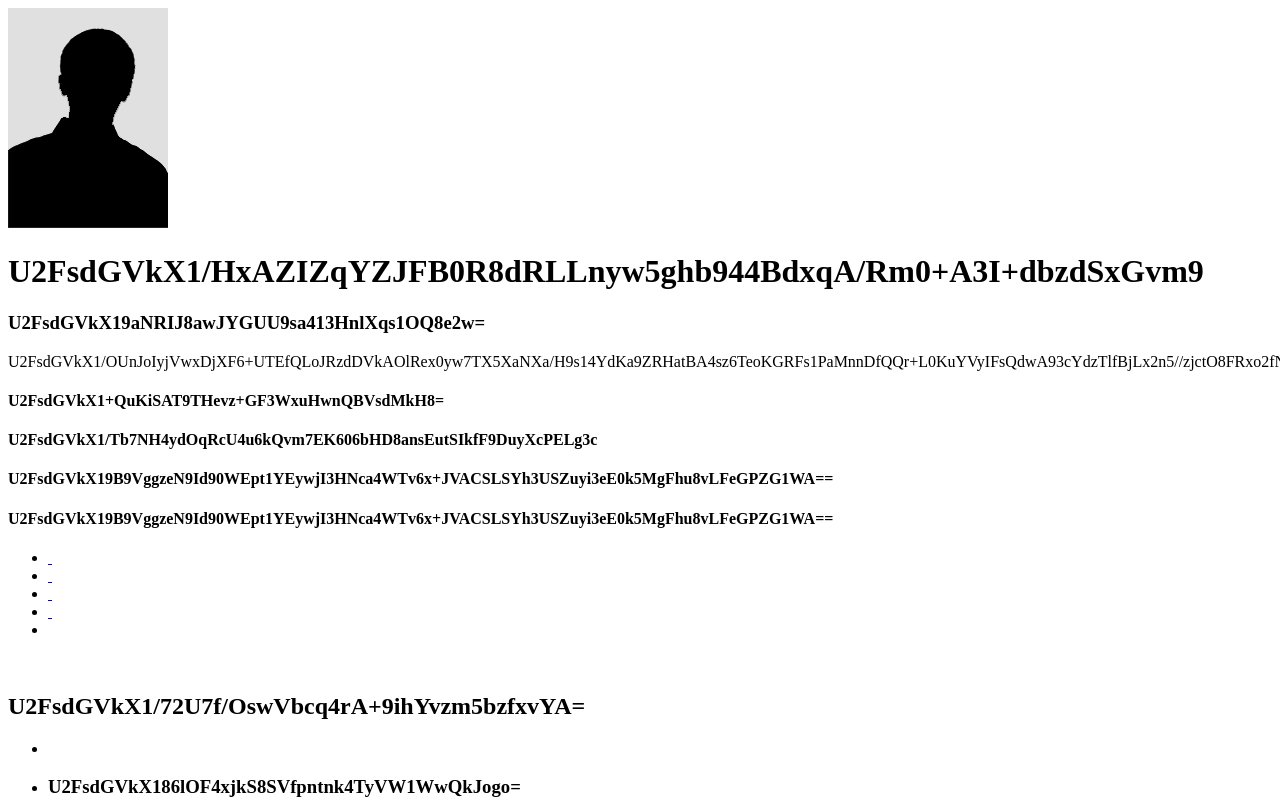
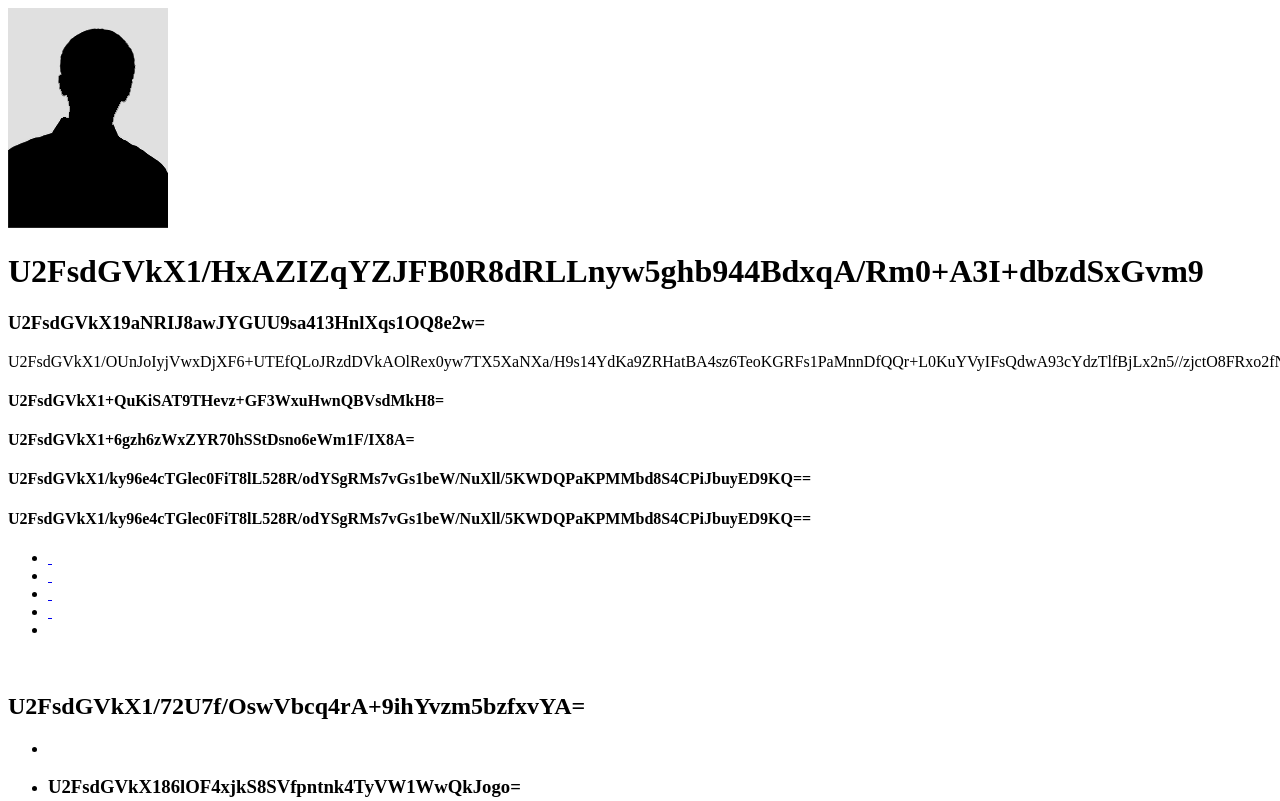
Before and after one commit to odinzero/resume, a plain HTML site: page js/decr_en.html in a window 1280 px wide. Shown: the top 801 px of the page. Drawn offline with Linux system fonts and the light colour scheme; files whose address does not match are found by name.

Commit message:
Create decr_en.html

```diff
--- a/js/decr_en.html
+++ b/js/decr_en.html
@@ -18,9 +18,9 @@ U2FsdGVkX1/OUnJoIyjVwxDjXF6+UTEfQLoJRzdDVkAOlRex0yw7TX5XaNXa/H9s14YdKa9ZRHatBA4s
 </p>
 
        <h4 class=" address ">U2FsdGVkX1+QuKiSAT9THevz+GF3WxuHwnQBVsdMkH8=</h4>
-       <h4 class=" phone ">U2FsdGVkX1/Tb7NH4ydOqRcU4u6kQvm7EK606bHD8ansEutSIkfF9DuyXcPELg3c</h4>
-       <h4 class=" mail ">U2FsdGVkX19B9VggzeN9Id90WEpt1YEywjI3HNca4WTv6x+JVACSLSYh3USZuyi3eE0k5MgFhu8vLFeGPZG1WA==</h4>
-       <h4 class=" skype ">U2FsdGVkX19B9VggzeN9Id90WEpt1YEywjI3HNca4WTv6x+JVACSLSYh3USZuyi3eE0k5MgFhu8vLFeGPZG1WA==</h4>
+       <h4 class=" phone ">U2FsdGVkX1+6gzh6zWxZYR70hSStDsno6eWm1F/IX8A=</h4>
+       <h4 class=" mail ">U2FsdGVkX1/ky96e4cTGlec0FiT8lL528R/odYSgRMs7vGs1beW/NuXll/5KWDQPaKPMMbd8S4CPiJbuyED9KQ==</h4>
+       <h4 class=" skype ">U2FsdGVkX1/ky96e4cTGlec0FiT8lL528R/odYSgRMs7vGs1beW/NuXll/5KWDQPaKPMMbd8S4CPiJbuyED9KQ==</h4>
 
        <ul class="controls">
            <li class="save" title="Download CV"><a  id="save" href="#">&nbsp;</a></li>
```
